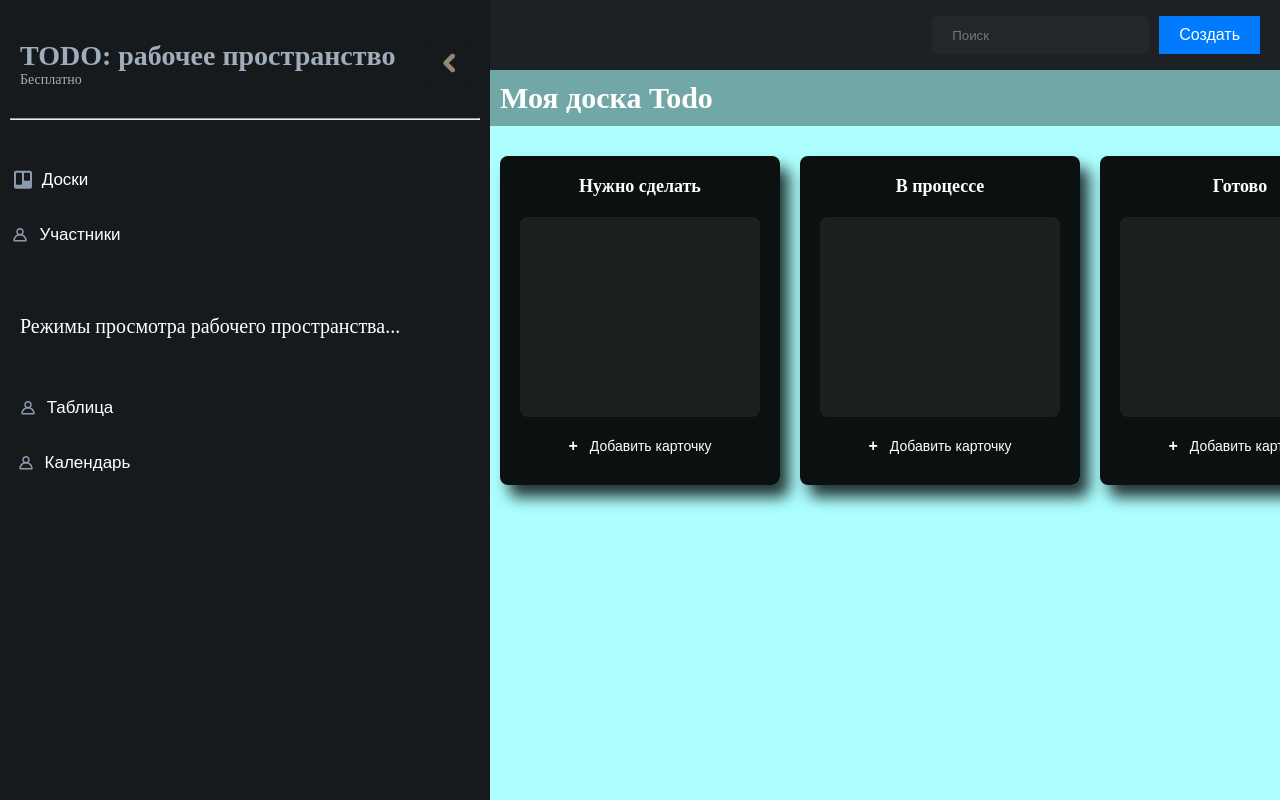
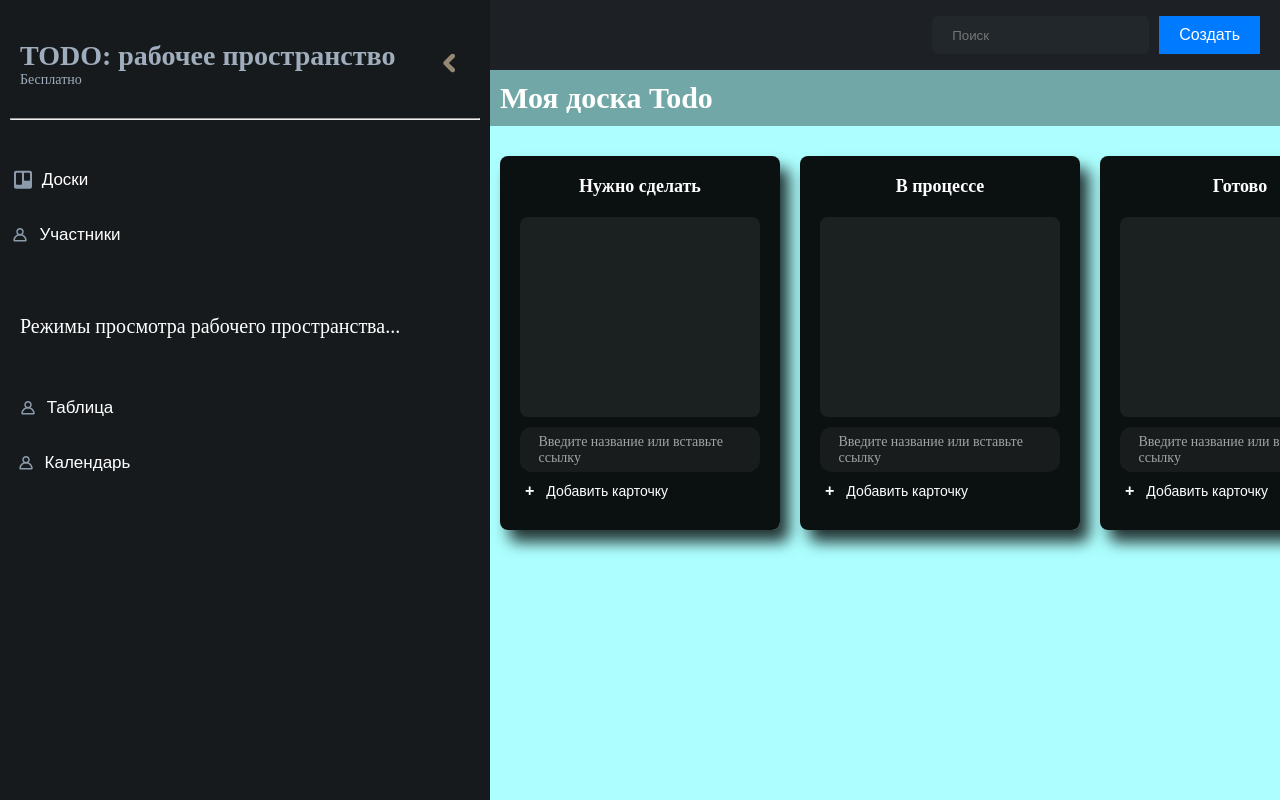
Before and after one commit to SamirSobirov/Todo_project_VUE, a Vue app: page / in a window 1280 px wide. Shown: the top 800 px of the page. Built offline with nearby package versions, Linux system fonts and the light colour scheme.

Commit message:
added inputs

```diff
--- a/src/components/mainCard.vue
+++ b/src/components/mainCard.vue
@@ -4,6 +4,15 @@
       <h3 class="board__title">Нужно сделать</h3>
       <div class="board__cards"></div>
 
+      <div class="input-container">
+        <input type="text" id="input-field" />
+        <label for="input-field" class="placeholder">
+          Введите название или вставьте <br />
+          ссылку
+        </label>
+
+
+      </div>
       <button class="board__add-button">
         <p class="board__add-icon">+</p>
         <p class="board__add-text">Добавить карточку</p>
@@ -14,6 +23,13 @@
       <h3 class="board__title">В процессе</h3>
       <div class="board__cards"></div>
 
+      <div class="input-container">
+        <input type="text" id="input-field" />
+        <label for="input-field" class="placeholder">
+          Введите название или вставьте <br />
+          ссылку
+        </label>
+      </div>
       <button class="board__add-button">
         <p class="board__add-icon">+</p>
         <p class="board__add-text">Добавить карточку</p>
@@ -24,6 +40,13 @@
       <h3 class="board__title">Готово</h3>
       <div class="board__cards"></div>
 
+      <div class="input-container">
+        <input type="text" id="input-field" />
+        <label for="input-field" class="placeholder">
+          Введите название или вставьте <br />
+          ссылку
+        </label>
+      </div>
       <button class="board__add-button">
         <p class="board__add-icon">+</p>
         <p class="board__add-text">Добавить карточку</p>
@@ -83,7 +106,6 @@
   &__add-button {
     display: flex;
     align-items: center;
-      justify-content: center;
     gap: 12px;
     width: 250px;
     border: none;
@@ -106,12 +128,58 @@
   &__add-text {
     font-size: 14px;
   }
+
+
+
+
+  .input-container {
+    position: relative;
+    width: 100%;
+
+    input {
+      display: flex;
+      width: 100%;
+      border: none;
+      background-color: rgba(44, 44, 44, 0.447);
+      padding: 15px;
+      height: 45px;
+      border-radius: 12px;
+      font-size: 16px;
+      color: #fff;
+      outline: none;
+    }
+
+    .placeholder {
+      position: absolute;
+      top: 50%;
+      left: 15px;
+      transform: translateY(-50%);
+      font-size: 14px;
+      color: rgba(255, 255, 255, 0.6);
+      pointer-events: none;
+      white-space: pre-wrap;
+      transition: 0.2s ease-in-out;
+
+      input:focus + &,
+      input:not(:placeholder-shown) + & {
+        top: 5px;
+        font-size: 12px;
+        color: rgba(255, 255, 255, 0.8);
+      }
+    }
+  }
 }
 </style>
 
+<script lang="ts">
+import { defineComponent, ref } from "vue";
 
-<script lang="ts">
-import { defineComponent } from "vue";
+
+const isInputVisible = ref(false);
+
+const toggleInput = () => {
+  isInputVisible.value = !isInputVisible.value;
+};
 
 export default defineComponent({
   name: "MainCardVue",
```
Lines whose indentation alone changed are shown as unchanged.
